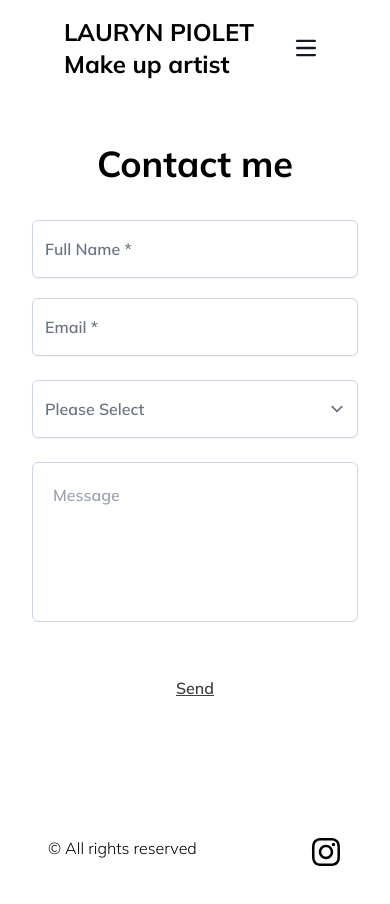
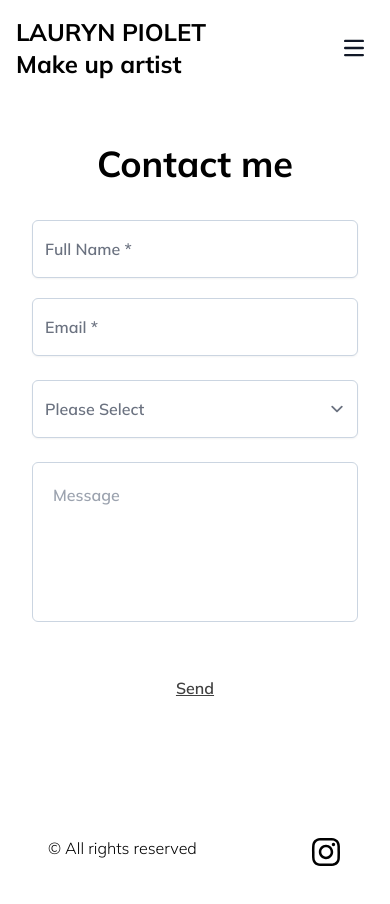
Before and after one commit to ava-hip/lauryn-piolet-mua, an Angular app: page /contact in a window 390 px wide. Shown: the top 904 px of the page. Built offline with nearby package versions, Linux system fonts and the light colour scheme.

Commit message:
fix: header padding on mobile

```diff
--- a/src/app/common/components/header/header.component.html
+++ b/src/app/common/components/header/header.component.html
@@ -1,5 +1,5 @@
 <nav class="fixed w-full z-20 top-0 start-0 hover:bg-white/75 bg-white/75 sm:bg-transparent">
-  <div class="flex flex-wrap items-center justify-between mx-auto py-4 px-16">
+  <div class="flex flex-wrap items-center justify-between mx-auto py-4 px-4 md:px-16">
     <a routerLink="" class="flex items-center space-x-3 rtl:space-x-reverse">
       <h1 class="font-bold text-2xl">LAURYN PIOLET<br>Make up artist</h1>
     </a>
```
